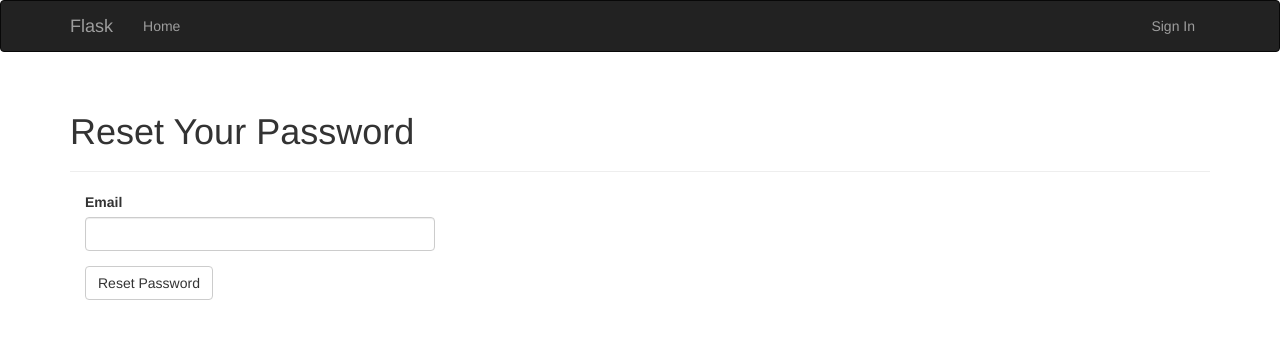
After one commit to Deteriorator/Book.Flask.Web, a Flask app: page /auth/reset in a window 1280 px wide. The commit adds this page. Shown: the top 339 px of the page. Run offline with Flask 2, Linux system fonts and the light colour scheme; some libraries are stand-ins or nearby versions.

Commit message:
feat(auth): reset password work

```diff
--- a/apps/auth/forms.py
+++ b/apps/auth/forms.py
@@ -79,3 +79,34 @@ class ChangePasswordForm(FlaskForm):
         'Confirm new password',
         validators=[Required()])
     submit = SubmitField('Update Password')
+
+
+class PasswordResetRequestForm(FlaskForm):
+    email = StringField(
+        'Email',
+        validators=[
+            Required(),
+            Length(1, 64),
+            Email()
+        ]
+    )
+    submit = SubmitField('Reset Password')
+
+
+class PasswordResetForm(FlaskForm):
+    email = StringField(
+        'Email',
+        validators=[
+            Required(),
+            Length(1, 64),
+            Email()
+        ]
+    )
+    password = PasswordField('New Password', validators=[
+        Required(), EqualTo('password2', message='Passwords must match')])
+    password2 = PasswordField('Confirm password', validators=[Required()])
+    submit = SubmitField('Reset Password')
+
+    def validate_email(self, field):
+        if User.query.filter_by(email=field.data).first() is None:
+            raise ValidationError('Unknown email address.')
--- a/apps/auth/views.py
+++ b/apps/auth/views.py
@@ -17,8 +17,10 @@ from flask_login import login_user, logout_user, login_required, current_user
 from ..models import User
 from .. import db
 from ..email import send_email
-from .forms import LoginForm, RegistrationForm, ChangePasswordForm
-
+from .forms import (
+    LoginForm, RegistrationForm, ChangePasswordForm,
+    PasswordResetForm, PasswordResetRequestForm
+)
 
 @auth.route('/login', methods=['GET', 'POST'])
 def login():
@@ -120,3 +122,43 @@ def change_password():
         else:
             flash('Invalid password.')
     return render_template("auth/change_password.html", form=form)
+
+
+@auth.route('/reset', methods=['GET', 'POST'])
+def password_reset_request():
+    if not current_user.is_anonymous:
+        return redirect(url_for('main.index'))
+    form = PasswordResetRequestForm()
+    if form.validate_on_submit():
+        user = User.query.filter_by(email=form.email.data).first()
+        if user:
+            token = user.generate_reset_token()
+            send_email(
+                user.email,
+                'Reset Your Password',
+                'auth/email/reset_password',
+                user=user,
+                token=token,
+                next=request.args.get('next')
+            )
+        flash('An email with instructions to reset your password has been '
+              'sent to you.')
+        return redirect(url_for('auth.login'))
+    return render_template('auth/reset_password.html', form=form)
+
+
+@auth.route('/reset/<token>', methods=['GET', 'POST'])
+def password_reset(token):
+    if not current_user.is_anonymous:
+        return redirect(url_for('main.index'))
+    form = PasswordResetForm()
+    if form.validate_on_submit():
+        user = User.query.filter_by(email=form.email.data).first()
+        if user is None:
+            return redirect(url_for('main.index'))
+        if user.reset_password(token, form.password.data):
+            flash('Your password has been updated.')
+            return redirect(url_for('auth.login'))
+        else:
+            return redirect(url_for('main.index'))
+    return render_template('auth/reset_password.html', form=form)
--- a/apps/templates/auth/login.html
+++ b/apps/templates/auth/login.html
@@ -10,6 +10,12 @@
     <div class="col-md-4">
         {{ wtf.quick_form(form) }}
         <p>
+            Forgot your password?
+            <a href="{{ url_for('auth.password_reset_request') }}">
+                Click here to reset it
+            </a>.
+        </p>
+        <p>
             New user?
             <a href="{{ url_for('auth.register') }}">
                 Click here to register
--- /dev/null
+++ b/apps/templates/auth/reset_password.html
@@ -0,0 +1,13 @@
+{% extends "base.html" %}
+{% import "bootstrap/wtf.html" as wtf %}
+
+{% block title %}Flask - Password Reset{% endblock %}
+
+{% block page_content %}
+    <div class="page-header">
+        <h1>Reset Your Password</h1>
+    </div>
+    <div class="col-md-4">
+        {{ wtf.quick_form(form) }}
+    </div>
+{% endblock %}
```
Also changed, not shown: apps/models.py (+16 -0 lines), apps/templates/auth/email/reset_password.html (added, +8 -0 lines), apps/templates/auth/email/reset_password.txt (added, +13 -0 lines).
